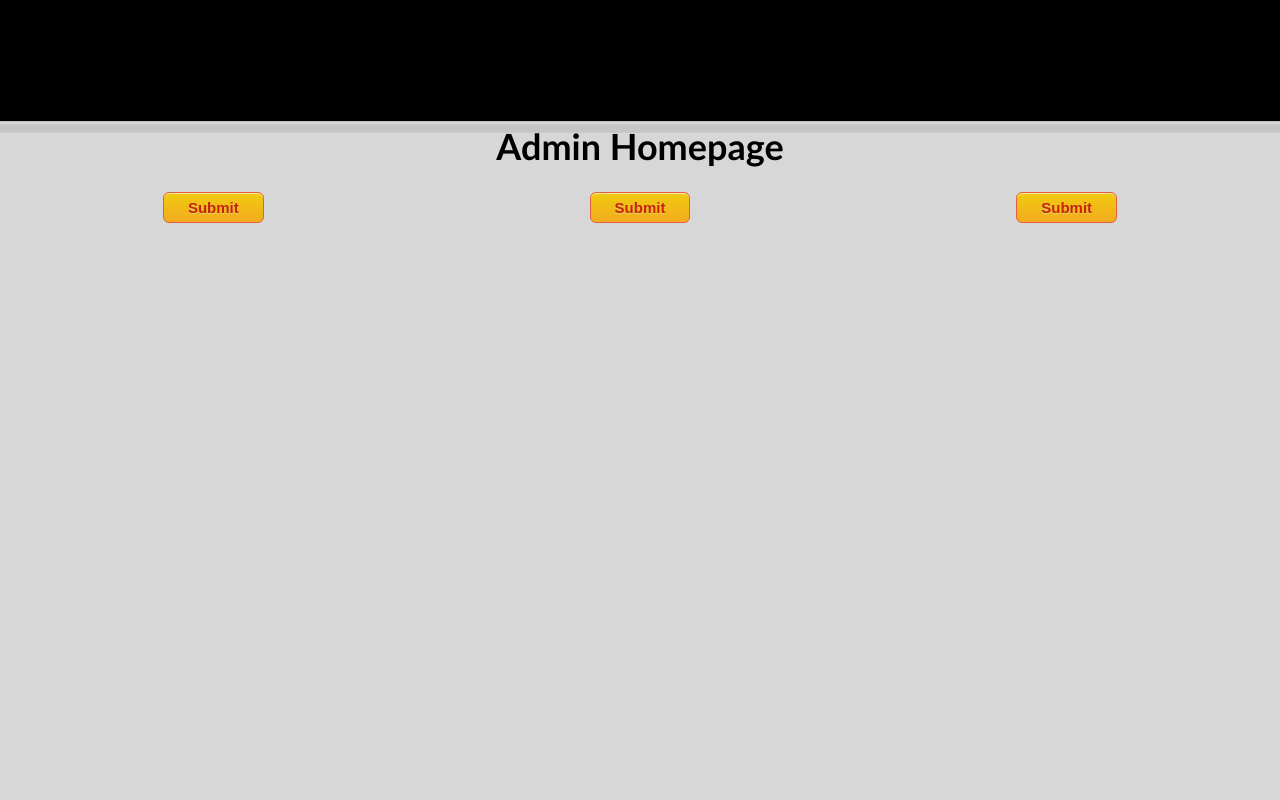
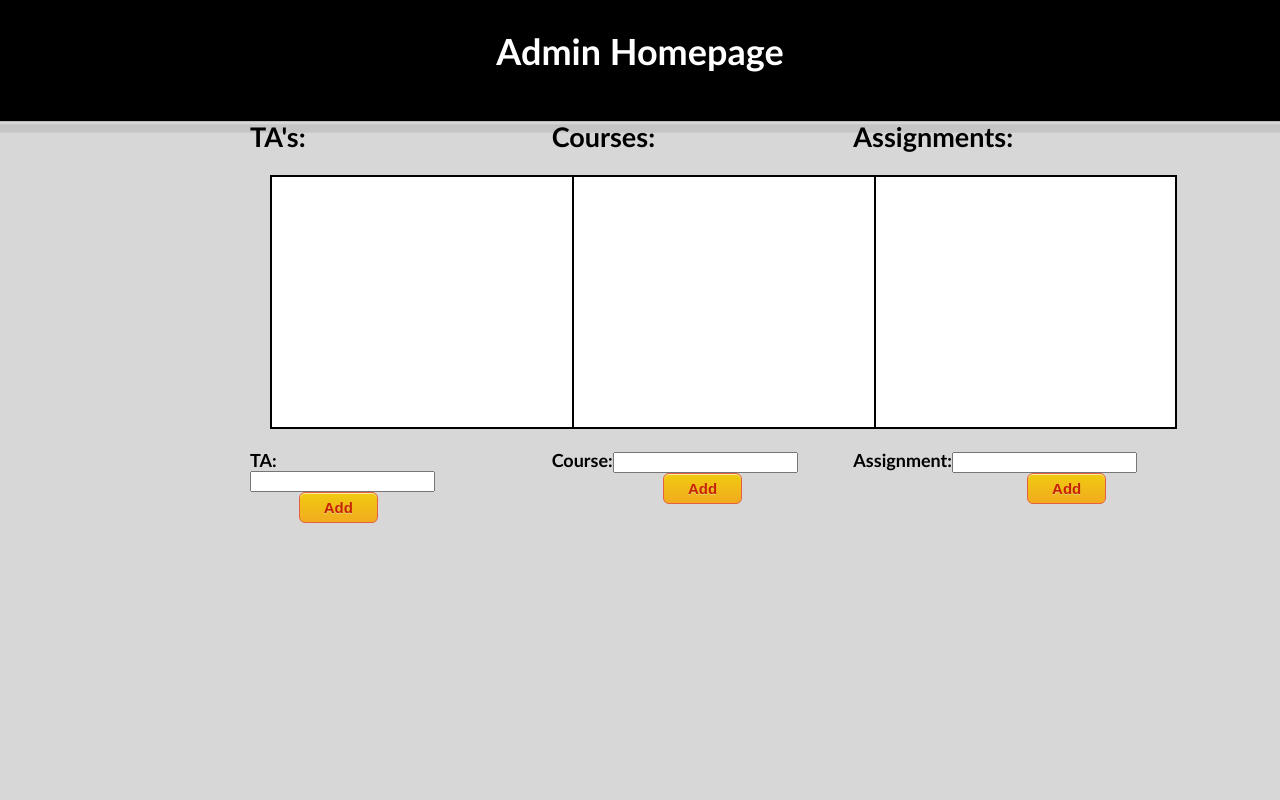
Before and after one commit to schm2455/seProject, a Django app: page /admin_home/ in a window 1280 px wide. Run offline with Django 3.2, Linux system fonts and the light colour scheme.

Commit message:
finished home and admin home

```diff
--- a/TAApp/static/css/style.css
+++ b/TAApp/static/css/style.css
@@ -51,7 +51,26 @@ body, html{
 .Header {
     height: 100px;
 }
-
+.left {
+    padding-left: 125px;
+}
 .column_left{ float: left; width: 33.333%; }
 .column_right{ float: right; width: 33.333%; }
 .column_center{ display: inline-block; width: 33.333%; }
+
+#TAs,#Courses,#Assignments {
+	background-color: white;
+	width: 200px;
+	height: 150px;
+	border: 2px solid black;
+	padding: 50px;
+	margin: 20px;
+}
+
+.home{
+	color: white;
+}
+
+.HeaderHome {
+    height: 5px;
+}
--- a/templates/admin_home.html
+++ b/templates/admin_home.html
@@ -6,20 +6,58 @@
 <head>
     <meta charset="UTF-8">
     <title>Home Page</title>
-    <form action="/admin_home/" method="post"></form>
 </head>
 <body>
 <div class="bg">
-    <div class="Header"></div>
-<h1>Admin Homepage</h1>
+    <div class="HeaderHome"></div>
+<h1 class="home">Admin Homepage</h1>
   <div class="column_left">
-          <input type="submit">
+      <div class="Left">
+      <div class="left">
+      <h2>TA's:</h2>
+      <form action="/admin_home/"  id = "TAs" method="post">
+    {% csrf_token %}
+      <div id="TAList">
+    {% for i in tas %}
+    {{ i }}<br/>
+    {% endfor %}
+      </div>
+</form>
+      TA:<input type="text" name="TA" required minlength="4" maxlength="20" size="20">
+          <input type="submit"
+            value="Add">
+  </div>
+  </div>
   </div>
   <div class="column_center">
-          <input type="submit">
+        <div class="Left">
+      <h2>Courses:</h2>
+      <form action="/admin_home/"  id = "Courses" method="post">
+    {% csrf_token %}
+      <div id="CourseList">
+    {% for i in courses %}
+    {{ i }}<br/>
+    {% endfor %}
+      </div>
+</form>
+      Course:<input type="text" name="course" required minlength="3" maxlength="20" size="20">
+          <input type="submit"
+            value ="Add">
+  </div>
   </div>
   <div class="column_right">
-          <input type="submit">
+            <h2>Assignments:</h2>
+      <form action="/admin_home/"  id = "Assignments" method="post">
+    {% csrf_token %}
+      <div id="AssignmentList">
+    {% for i in assignments %}
+    {{ i }}<br/>
+    {% endfor %}
+      </div>
+</form>
+      Assignment:<input type="text" name="assignment" required minlength="4" maxlength="20" size="20">
+          <input type="submit"
+            value="Add">
 </div>
 </div>
 </body>
```
Also changed, not shown: TAApp/static/images/background.png.
